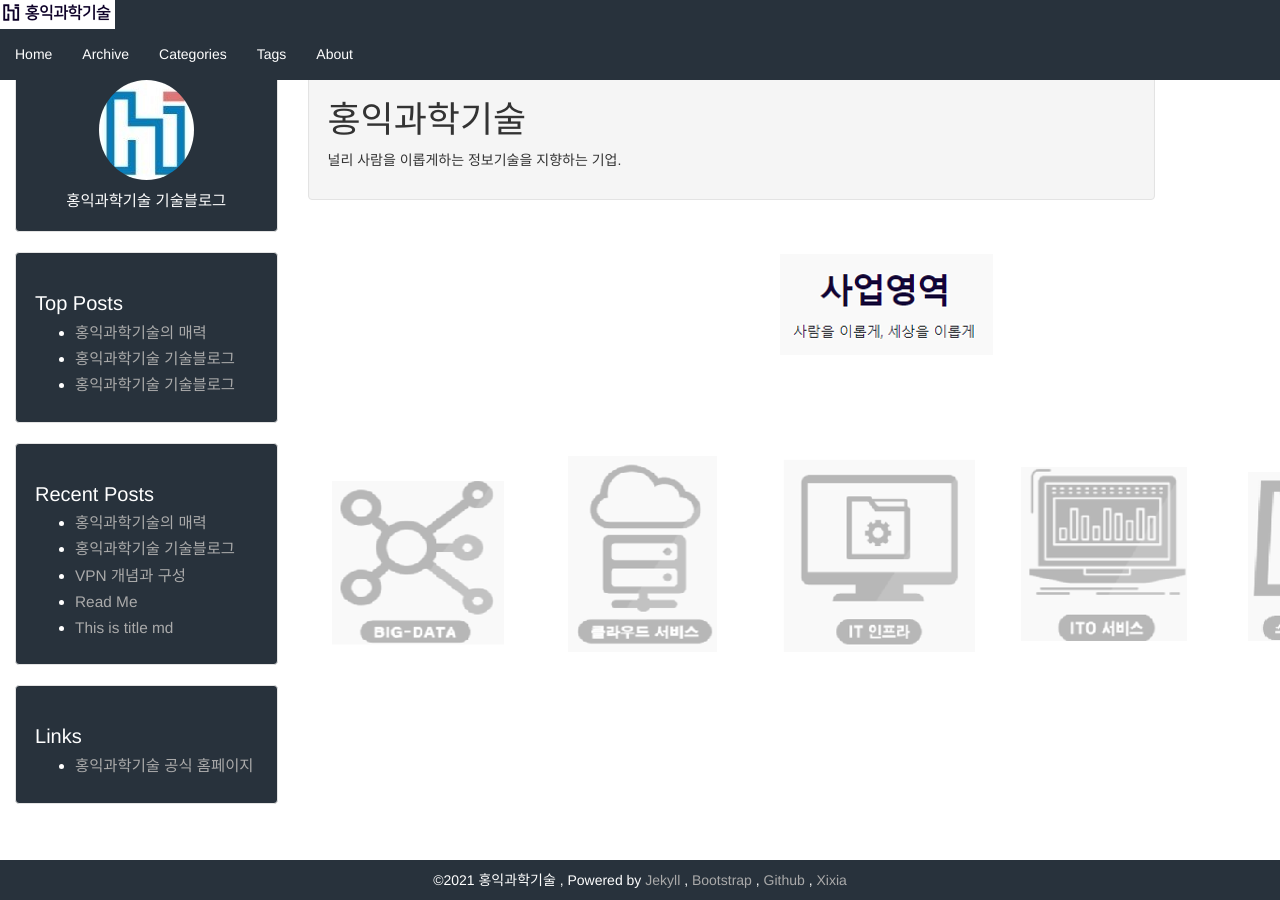
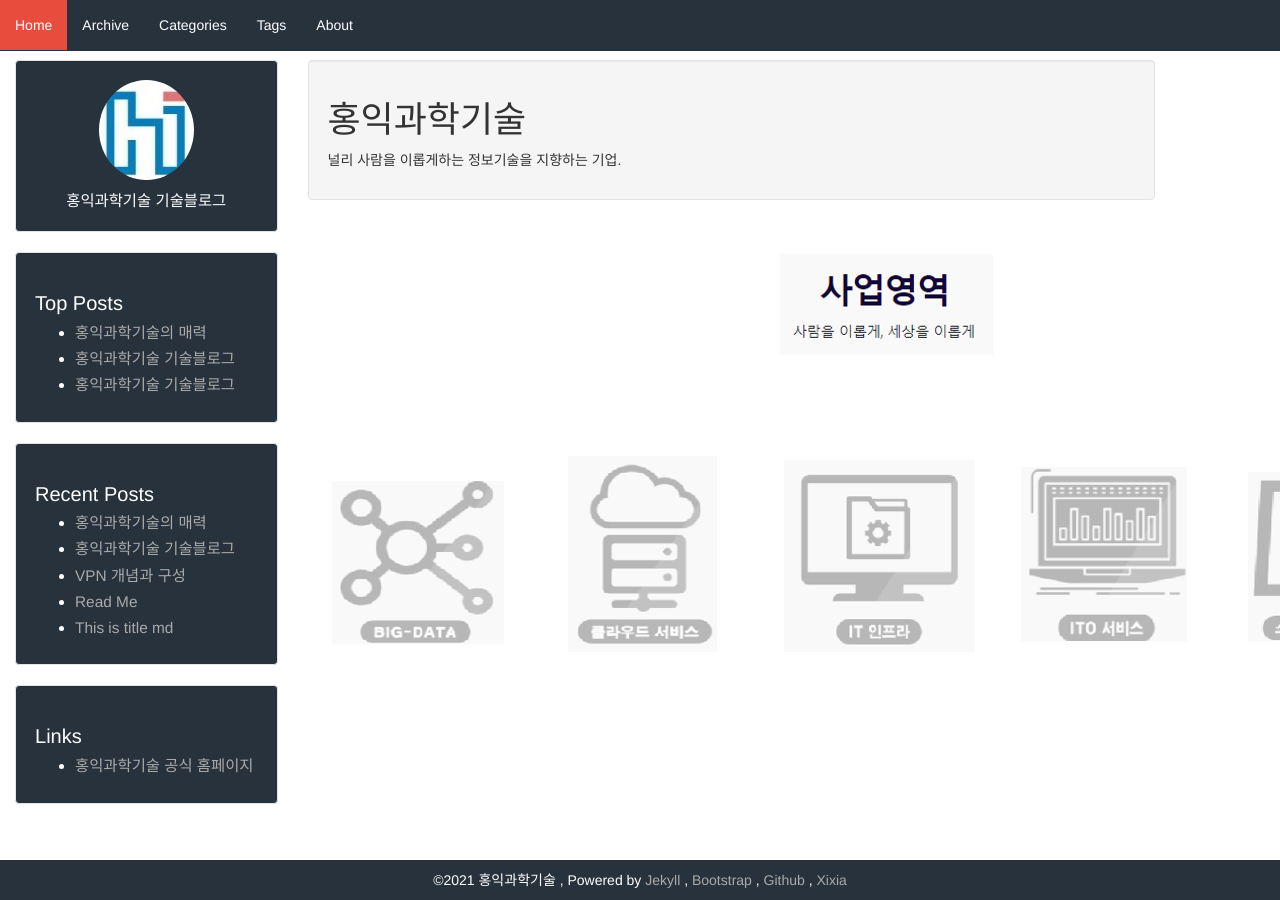
Before and after one commit to jangh-lee/hongikit-mts.github.io, a Jekyll site: the page built from about.html, in a window 1280 px wide. Built offline with Jekyll 4.4.1, drawn with Linux system fonts in a browser that asks for light colours.

Commit message:
Update header.html

```diff
--- a/_includes/header.html
+++ b/_includes/header.html
@@ -33,7 +33,7 @@
                     <span class="icon-bar"></span>
                     <span class="icon-bar"></span>
                 </button>
-		    <a><img src="{{ site.baseurl }}/assets/images/logo.png" /></a>
+
             </div>
            <div class="collapse navbar-collapse" id="bs-example-navbar-collapse-1"></div>
                 <ul class="nav navbar-nav">
```
